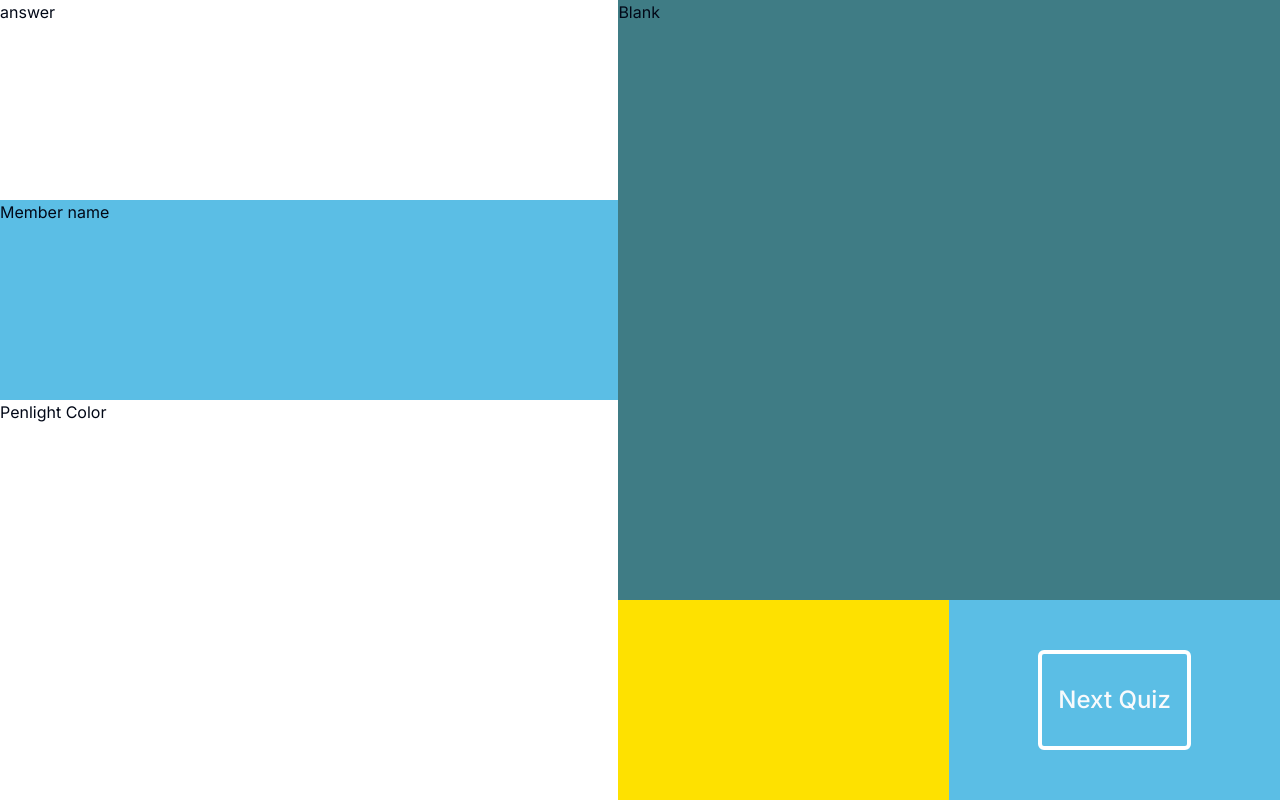
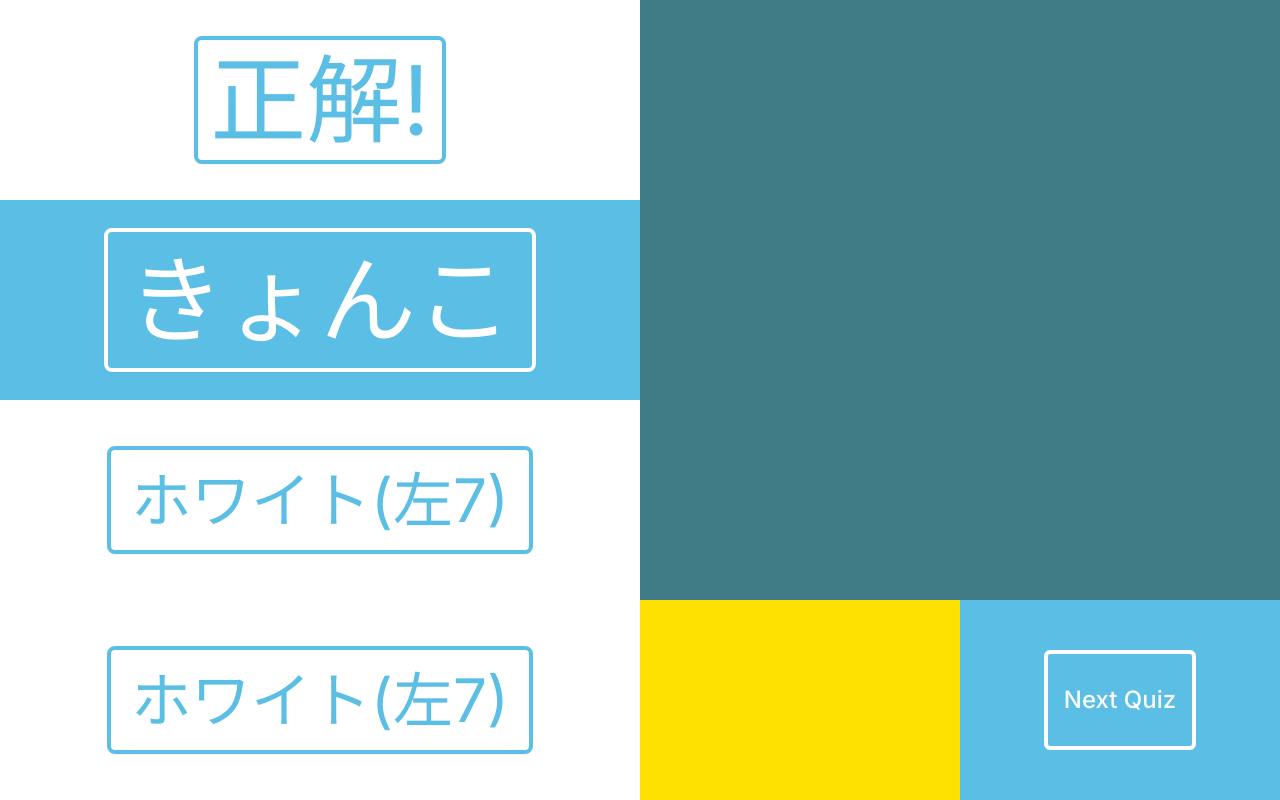
Before and after one commit to AobaIwaki123/HNZ-PenlightQuiz, a Next.js app in the folder view/: page /quiz/answer in a window 1280 px wide. Built offline with nearby package versions, Linux system fonts and the light colour scheme.

Commit message:
Answer Pageのレイアウトを仮決定

```diff
--- a/view/src/app/quiz/answer/page.tsx
+++ b/view/src/app/quiz/answer/page.tsx
@@ -15,18 +15,52 @@ export default function Home() {
   return (
     <main>
       <div className="flex h-screen bg-basecolor" id="main">
-        <div className="flex-col flex-auto bg-primarycolor" id="left">
-          <div className="h-1/4 items-center bg-accentcolor " id="answer">answer</div>
-          <div className="h-1/4 items-center bg-basecolor " id="memberName">Member name</div>
-          <div className="h-1/2 items-center bg-accentcolor" id="penlightColor">Penlight Color</div>
+        <div className="flex-col w-1/2 bg-primarycolor" id="left">
+          <div className="flex h-1/4 justify-center items-center bg-accentcolor " id="">
+            <Card className="text-basecolor
+              border-4 border-basecolor
+              text-4xl md:text-8xl" id="answer">
+              <div className="m-3 object-center object-cover">
+                正解!
+              </div>
+            </Card>
+          </div>
+          <div className="flex h-1/4 justify-center items-center
+            text-4xl md:text-8xl bg-basecolor " id="memberName">
+            <Card className=" text-accentcolor
+              border-4 border-accentcolor
+              bg-transparent" id="">
+              <div className="m-5">
+                きょんこ
+              </div>
+            </Card>
+          </div>
+          <div className="flex flex-col h-1/2
+            text-4xl md:text-6xl
+            bg-accentcolor" id="penlightColor">
+            <div className="flex justify-center items-center h-1/2 w-full">
+              <Card className="border-4 text-basecolor border-basecolor">
+                <div className="m-5">
+                  ホワイト(左7)
+                </div>
+              </Card>
+            </div>
+            <div className="flex justify-center items-center h-1/2 w-full">
+              <Card className="border-4 text-basecolor border-basecolor">
+                <div className="m-5">
+                  ホワイト(左7)
+                </div>
+              </Card>
+            </div>
+          </div>
         </div>
         <div className="flex-auto flex-col bg-secondarycolor" id="right">
-          <div className="h-3/4  bg-secondarycolor" id="blank">Blank</div>
+          <div className="h-3/4  bg-secondarycolor" id="blank"></div>
           <div className="flex h-1/4  bg-primarycolor" id="">
             <div className="w-1/2 bg-primarycolor" id="blank"></div>
             <div className="flex flex-auto justify-center items-center bg-basecolor" id="">
               <Button className="h-1/2
-                bg-transparent text-2xl
+                bg-transparent text-xl md:text-2xl
                 border-4 border-accentcolor
                 hover:bg-accentcolor hover:text-basecolor hover:border-transparent"
                 id="nextButton" onClick={moveToQuiz}>
```
